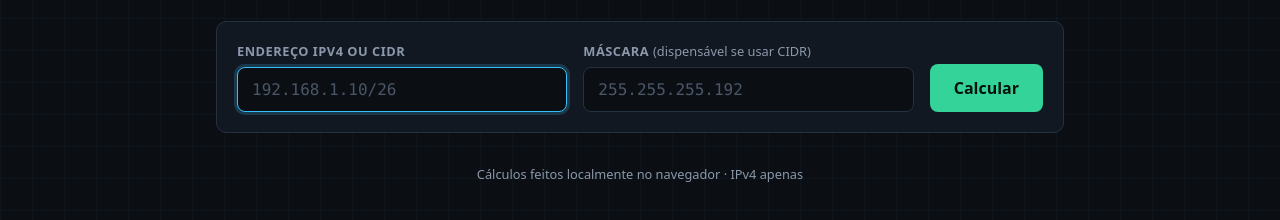
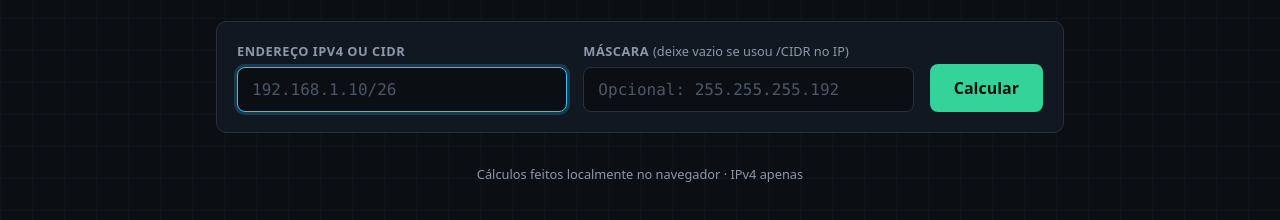
Before and after one commit to guilhermesa-tech/calculadora-rede, a website built with Vite: page index.html in a window 1280 px wide. Shown: the part 142-362 px from the top of the page. Built offline with nearby package versions, Linux system fonts and the light colour scheme.

Commit message:
feat: deixa claro que a máscara é opcional ao usar CIDR
Co-Authored-By: Claude Opus 5.5 <noreply@anthropic.com>

```diff
--- a/index.html
+++ b/index.html
@@ -37,7 +37,7 @@
 
           <div class="campo">
             <label for="campo-mascara">
-              Máscara <span class="opcional">(dispensável se usar CIDR)</span>
+              Máscara <span class="opcional">(deixe vazio se usou /CIDR no IP)</span>
             </label>
             <input
               id="campo-mascara"
@@ -46,7 +46,7 @@
               autocomplete="off"
               autocapitalize="off"
               spellcheck="false"
-              placeholder="255.255.255.192"
+              placeholder="Opcional: 255.255.255.192"
               aria-describedby="mensagem-erro"
             />
           </div>
```
